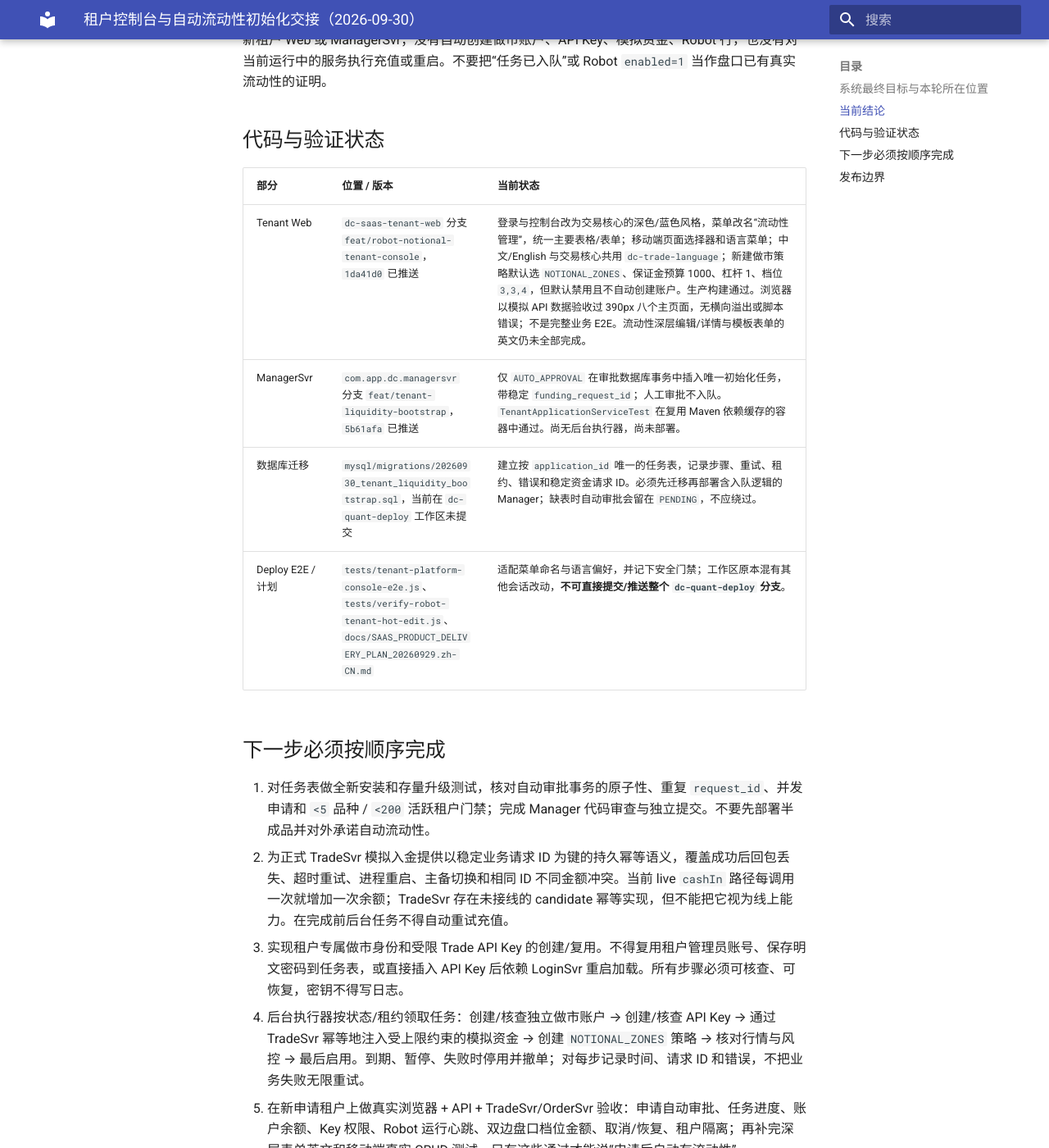
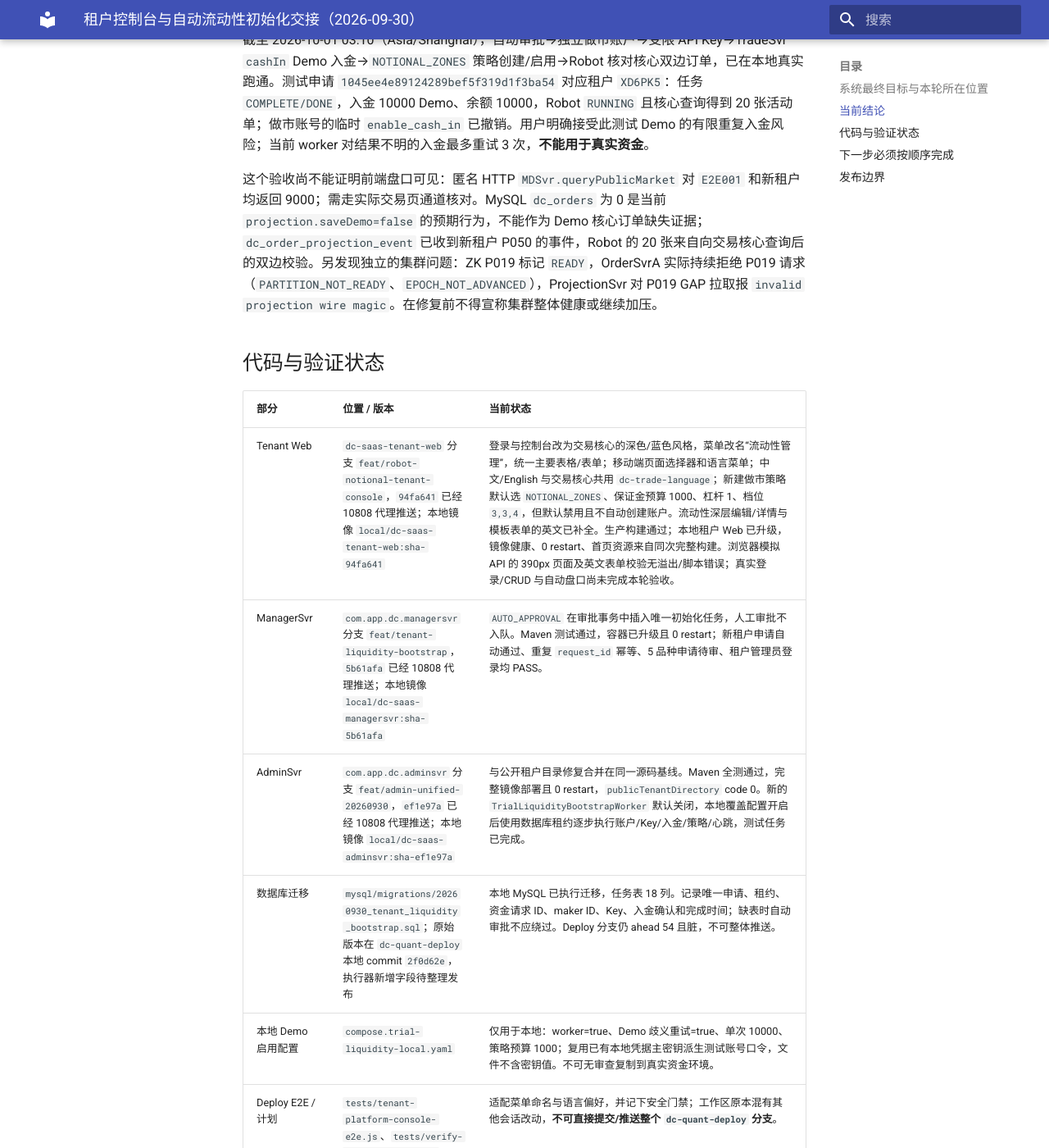
Before and after one commit to bliplink/dc-quant-deploy, an MkDocs documentation site: the page built from docs/TENANT_LIQUIDITY_HANDOFF_20260930.zh-CN.md, in a window 1280 px wide and 1400 px high, scrolled down 1122 px. Shown: the whole window at 82% size. Built offline with MkDocs 1.6.1 and Material for MkDocs 9.7.7, drawn with Linux system fonts in a browser that asks for light colours; some of the changed text lies outside the part shown.

Commit message:
feat(deploy): run local demo liquidity bootstrap and document verification

```diff
--- a/docs/TENANT_LIQUIDITY_HANDOFF_20260930.zh-CN.md
+++ b/docs/TENANT_LIQUIDITY_HANDOFF_20260930.zh-CN.md
@@ -8,29 +8,33 @@ OpenTradingCore 的目标不是只交付交易页面或做市机器人，而是
 2. **API 可独立复用。** Broker API 要足以让租户只凭公开接口搭建交易所；Trade API 要足以编写独立 Robot 策略，包含交易、账户、行情、私有回报、幂等/超时判定、权限与版本化契约。已有双租户 API 回归不能替代外部样板、断线恢复和长稳验收。
 3. **集群可扩展、可自动恢复。** Order/Trade/MD 使用可复用底层集群架子，完成跨故障域部署、自动异常检测与安全切换、落后节点追平、在线扩缩容/迁移、epoch fencing 和可观测 RTO/RPO。历史 Order 256/256 READY 与 Trade P000 A↔B 测试证明过特定版本可恢复，不证明无人值守自动恢复或整机故障高可用。同步/异步复制及“副本故障时主节点可配置降级继续接单”是另列需求，不能牺牲已确认订单安全语义。
 4. **稳定性和容量有实测口径。** 分阶段压测持续入场、撮合、复制提交、投影可查和客户端端到端 TPS，记录 p50/p95/p99、积压、拒单、OOM、恢复时间及账务差异；做故障注入和长稳。300/16 的历史通过只是小型基线，不是全系统峰值 TPS。
-5. **SaaS 可运营。** 申请/审批、租户隔离、默认品种 BTCUSDT、试用做市流动性、租户可热修改参数、移动端/中英文管理界面、平台审批/配额/监控/审计形成完整链路。自动审批条件为申请品种少于 5 个且激活租户少于 200；超过条件进入人工审批。公开开放前必须先完成邮箱激活验证、限流与防滥用。本轮 UI/初始化任务只是其中一段，默认真实盘口尚未交付。
+5. **SaaS 可运营。** 申请/审批、租户隔离、默认品种 BTCUSDT、试用做市流动性、租户可热修改参数、移动端/中英文管理界面、平台审批/配额/监控/审计形成完整链路。自动审批条件为申请品种少于 5 个且激活租户少于 200；超过条件进入人工审批。公开开放前必须先完成邮箱激活验证、限流与防滥用。本轮完成了本地 Demo 自动初始化链路，但不能据此宣布整个 SaaS 可公开开放。
 6. **真实资金单独禁入。** 不可变复式账本、幂等资金事件、持续对账、钱包/托管与审批、生产级价格源和风控、安全/合规、异地灾备都通过之前，只允许模拟/内部验收资金。自动试用入金绝不能演化成真实资金自动划拨。
 
 ## 当前结论
 
-本轮完成的是租户端 UI 的独立代码分支，以及自动审批后持久化初始化任务的**第一步**。没有部署新租户 Web 或 ManagerSvr；没有自动创建做市账户、API Key、模拟资金、Robot 行，也没有对当前运行中的服务执行充值或重启。不要把“任务已入队”或 Robot `enabled=1` 当作盘口已有真实流动性的证明。
+截至 2026-10-01 03:10（Asia/Shanghai），自动审批→独立做市账户→受限 API Key→TradeSvr `cashIn` Demo 入金→`NOTIONAL_ZONES` 策略创建/启用→Robot 核对核心双边订单，已在本地真实跑通。测试申请 `1045ee4e89124289bef5f319d1f3ba54` 对应租户 `XD6PK5`：任务 `COMPLETE/DONE`，入金 10000 Demo、余额 10000，Robot `RUNNING` 且核心查询得到 20 张活动单；做市账号的临时 `enable_cash_in` 已撤销。用户明确接受此测试 Demo 的有限重复入金风险；当前 worker 对结果不明的入金最多重试 3 次，**不能用于真实资金**。
+
+这个验收尚不能证明前端盘口可见：匿名 HTTP `MDSvr.queryPublicMarket` 对 `E2E001` 和新租户均返回 9000；需走实际交易页通道核对。MySQL `dc_orders` 为 0 是当前 `projection.saveDemo=false` 的预期行为，不能作为 Demo 核心订单缺失证据；`dc_order_projection_event` 已收到新租户 P050 的事件，Robot 的 20 张来自向交易核心查询后的双边校验。另发现独立的集群问题：ZK P019 标记 `READY`，OrderSvrA 实际持续拒绝 P019 请求（`PARTITION_NOT_READY`、`EPOCH_NOT_ADVANCED`），ProjectionSvr 对 P019 GAP 拉取报 `invalid projection wire magic`。在修复前不得宣称集群整体健康或继续加压。
 
 ## 代码与验证状态
 
 | 部分 | 位置 / 版本 | 当前状态 |
 | --- | --- | --- |
-| Tenant Web | `dc-saas-tenant-web` 分支 `feat/robot-notional-tenant-console`，`1da41d0` 已推送 | 登录与控制台改为交易核心的深色/蓝色风格，菜单改名“流动性管理”，统一主要表格/表单；移动端页面选择器和语言菜单；中文/English 与交易核心共用 `dc-trade-language`；新建做市策略默认选 `NOTIONAL_ZONES`、保证金预算 1000、杠杆 1、档位 `3,3,4`，但默认禁用且不自动创建账户。生产构建通过。浏览器以模拟 API 数据验收过 390px 八个主页面，无横向溢出或脚本错误；不是完整业务 E2E。流动性深层编辑/详情与模板表单的英文仍未全部完成。 |
-| ManagerSvr | `com.app.dc.managersvr` 分支 `feat/tenant-liquidity-bootstrap`，`5b61afa` 已推送 | 仅 `AUTO_APPROVAL` 在审批数据库事务中插入唯一初始化任务，带稳定 `funding_request_id`；人工审批不入队。`TenantApplicationServiceTest` 在复用 Maven 依赖缓存的容器中通过。尚无后台执行器，尚未部署。 |
-| 数据库迁移 | `mysql/migrations/20260930_tenant_liquidity_bootstrap.sql`，当前在 `dc-quant-deploy` 工作区未提交 | 建立按 `application_id` 唯一的任务表，记录步骤、重试、租约、错误和稳定资金请求 ID。必须先迁移再部署含入队逻辑的 Manager；缺表时自动审批会留在 `PENDING`，不应绕过。 |
+| Tenant Web | `dc-saas-tenant-web` 分支 `feat/robot-notional-tenant-console`，`94fa641` 已经 10808 代理推送；本地镜像 `local/dc-saas-tenant-web:sha-94fa641` | 登录与控制台改为交易核心的深色/蓝色风格，菜单改名“流动性管理”，统一主要表格/表单；移动端页面选择器和语言菜单；中文/English 与交易核心共用 `dc-trade-language`；新建做市策略默认选 `NOTIONAL_ZONES`、保证金预算 1000、杠杆 1、档位 `3,3,4`，但默认禁用且不自动创建账户。流动性深层编辑/详情与模板表单的英文已补全。生产构建通过；本地租户 Web 已升级，镜像健康、0 restart、首页资源来自同次完整构建。浏览器模拟 API 的 390px 页面及英文表单校验无溢出/脚本错误；真实登录/CRUD 与自动盘口尚未完成本轮验收。 |
+| ManagerSvr | `com.app.dc.managersvr` 分支 `feat/tenant-liquidity-bootstrap`，`5b61afa` 已经 10808 代理推送；本地镜像 `local/dc-saas-managersvr:sha-5b61afa` | `AUTO_APPROVAL` 在审批事务中插入唯一初始化任务，人工审批不入队。Maven 测试通过，容器已升级且 0 restart；新租户申请自动通过、重复 `request_id` 幂等、5 品种申请待审、租户管理员登录均 PASS。 |
+| AdminSvr | `com.app.dc.adminsvr` 分支 `feat/admin-unified-20260930`，`ef1e97a` 已经 10808 代理推送；本地镜像 `local/dc-saas-adminsvr:sha-ef1e97a` | 与公开租户目录修复合并在同一源码基线。Maven 全测通过，完整镜像部署且 0 restart，`publicTenantDirectory` code 0。新的 `TrialLiquidityBootstrapWorker` 默认关闭，本地覆盖配置开启后使用数据库租约逐步执行账户/Key/入金/策略/心跳，测试任务已完成。 |
+| 数据库迁移 | `mysql/migrations/20260930_tenant_liquidity_bootstrap.sql`；原始版本在 `dc-quant-deploy` 本地 commit `2f0d62e`，执行器新增字段待整理发布 | 本地 MySQL 已执行迁移，任务表 18 列。记录唯一申请、租约、资金请求 ID、maker ID、Key、入金确认和完成时间；缺表时自动审批不应绕过。Deploy 分支仍 ahead 54 且脏，不可整体推送。 |
+| 本地 Demo 启用配置 | `compose.trial-liquidity-local.yaml` | 仅用于本地：worker=true、Demo 歧义重试=true、单次 10000、策略预算 1000；复用已有本地凭据主密钥派生测试账号口令，文件不含密钥值。不可无审查复制到真实资金环境。 |
 | Deploy E2E / 计划 | `tests/tenant-platform-console-e2e.js`、`tests/verify-robot-tenant-hot-edit.js`、`docs/SAAS_PRODUCT_DELIVERY_PLAN_20260929.zh-CN.md` | 适配菜单命名与语言偏好，并记下安全门禁；工作区原本混有其他会话改动，**不可直接提交/推送整个 `dc-quant-deploy` 分支**。 |
 
 ## 下一步必须按顺序完成
 
-1. 对任务表做全新安装和存量升级测试，核对自动审批事务的原子性、重复 `request_id`、并发申请和 `<5` 品种 / `<200` 活跃租户门禁；完成 Manager 代码审查与独立提交。不要先部署半成品并对外承诺自动流动性。
-2. 为正式 TradeSvr 模拟入金提供以稳定业务请求 ID 为键的持久幂等语义，覆盖成功后回包丢失、超时重试、进程重启、主备切换和相同 ID 不同金额冲突。当前 live `cashIn` 路径每调用一次就增加一次余额；TradeSvr 存在未接线的 candidate 幂等实现，但不能把它视为线上能力。在完成前后台任务不得自动重试充值。
-3. 实现租户专属做市身份和受限 Trade API Key 的创建/复用。不得复用租户管理员账号、保存明文密码到任务表，或直接插入 API Key 后依赖 LoginSvr 重启加载。所有步骤必须可核查、可恢复，密钥不得写日志。
-4. 后台执行器按状态/租约领取任务：创建/核查独立做市账户 → 创建/核查 API Key → 通过 TradeSvr 幂等地注入受上限约束的模拟资金 → 创建 `NOTIONAL_ZONES` 策略 → 核对行情与风控 → 最后启用。到期、暂停、失败时停用并撤单；对每步记录时间、请求 ID 和错误，不把业务失败无限重试。
-5. 在新申请租户上做真实浏览器 + API + TradeSvr/OrderSvr 验收：申请自动审批、任务进度、账户余额、Key 权限、Robot 运行心跳、双边盘口档位金额、取消/恢复、租户隔离；再补完深层表单英文和移动端真实 CRUD 测试。只有这些通过才能说“申请后自动有流动性”。
+1. 先修集群/行情验收缺口：核对 P019 ZK READY 与 OrderSvrA 本地 readiness 分叉、ProjectionSvr GAP 异常；不改动确认订单安全屏障，不用删日志/数据掩盖问题。再用实际交易页 WebSocket 核对 `XD6PK5` 的买卖盘口价格、金额档位和移动端可见性，查清匿名 HTTP `queryPublicMarket` 9000 是否是通道限制还是回归。
+2. 补任务生命周期：租户暂停、试用到期、人工拒绝、配置撤销时自动停用策略并撤销其订单；`COMPLETE` 不能只是一次性成功，需持续健康告警/重入队策略。测试申请仅覆盖 happy path 和一次幂等重放，并发申请、`<200` 门禁、故障注入待测。
+3. 为未来**非 Demo/正式**入金接入稳定业务请求 ID 的持久幂等语义，覆盖成功后回包丢失、超时、重启、切主、同 ID 不同金额冲突。当前 live `cashIn` 每请求可加余额；本地 Demo 最多 3 次有界重试的容忍度不可扩大到真实资金。
+4. 完成 Broker API 建交易所、Trade API 独立 Robot 策略的外部样板与端到端断线重连测试；再做租户管理热编辑盘口金额、平台管理、邮箱激活与限流安全门禁。
+5. 整理 `dc-quant-deploy` 的 54 个 ahead commit 和多会话脏文件，只将本轮迁移、配置样例、交接文档等经审查内容放入隔离分支推送；不要直接 push `saas-crypto`。Actions 恢复后再统一归位镜像发布链路。
 
 ## 发布边界
 
```
Also changed, not shown: compose.trial-liquidity-local.yaml (added, +11 -0 lines), 1 other file.
